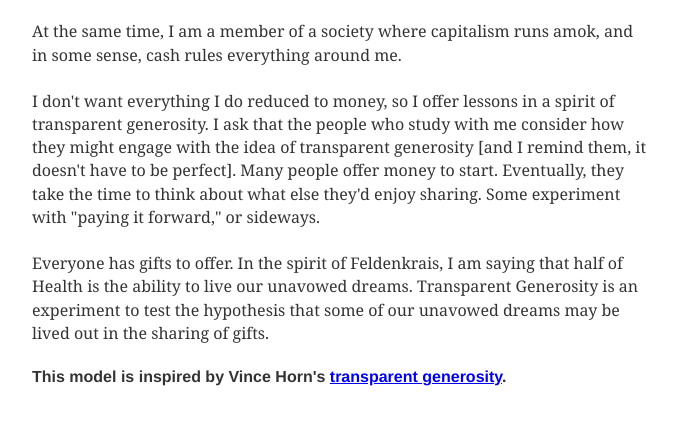
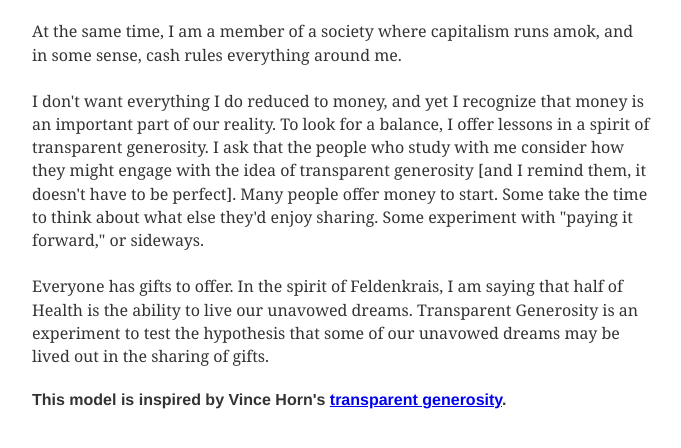
Before and after one commit to elocowan/ethancowan.com, a Gatsby site: page /transparent-generosity in a window 1280 px wide. Shown: the part 228-676 px from the top of the page, without its empty margins (299-980 px from the left). Built offline with nearby package versions, Linux system fonts and the light colour scheme; Gatsby itself is replaced by a stand-in of ours; some packages are replaced by stand-ins of ours.

Commit message:
Update transparent generosity

```diff
--- a/src/pages/transparent-generosity.js
+++ b/src/pages/transparent-generosity.js
@@ -8,7 +8,7 @@ export default function TransparentGenerosity() {
       <h1>Transparent Generosity</h1>
       <p>I often feel deep satisfaction when sharing Feldenkrais lessons. They are beautiful, humane compositions that I feel should be more widely experienced, enjoyed and elaborated.</p>
       <p>At the same time, I am a member of a society where capitalism runs amok, and in some sense, cash rules everything around me.</p>
-      <p>I don't want everything I do reduced to money, so I offer lessons in a spirit of transparent generosity. I ask that the people who study with me consider how they might engage with the idea of transparent generosity [and I remind them, it doesn't have to be perfect]. Many people offer money to start. Eventually, they take the time to think about what else they'd enjoy sharing. Some experiment with "paying it forward," or sideways.</p>
+      <p>I don't want everything I do reduced to money, and yet I recognize that money is an important part of our reality. To look for a balance, I offer lessons in a spirit of transparent generosity. I ask that the people who study with me consider how they might engage with the idea of transparent generosity [and I remind them, it doesn't have to be perfect]. Many people offer money to start. Some take the time to think about what else they'd enjoy sharing. Some experiment with "paying it forward," or sideways.</p>
       <p>Everyone has gifts to offer. In the spirit of Feldenkrais, I am saying that half of Health is the ability to live our unavowed dreams. Transparent Generosity is an experiment to test the hypothesis that some of our unavowed dreams may be lived out in the sharing of gifts.</p>
       <h4>This model is inspired by Vince Horn's <a href="https://meta.buddhistgeeks.org/about/transgenerosity">transparent generosity</a>.</h4>
     </Layout>
```
